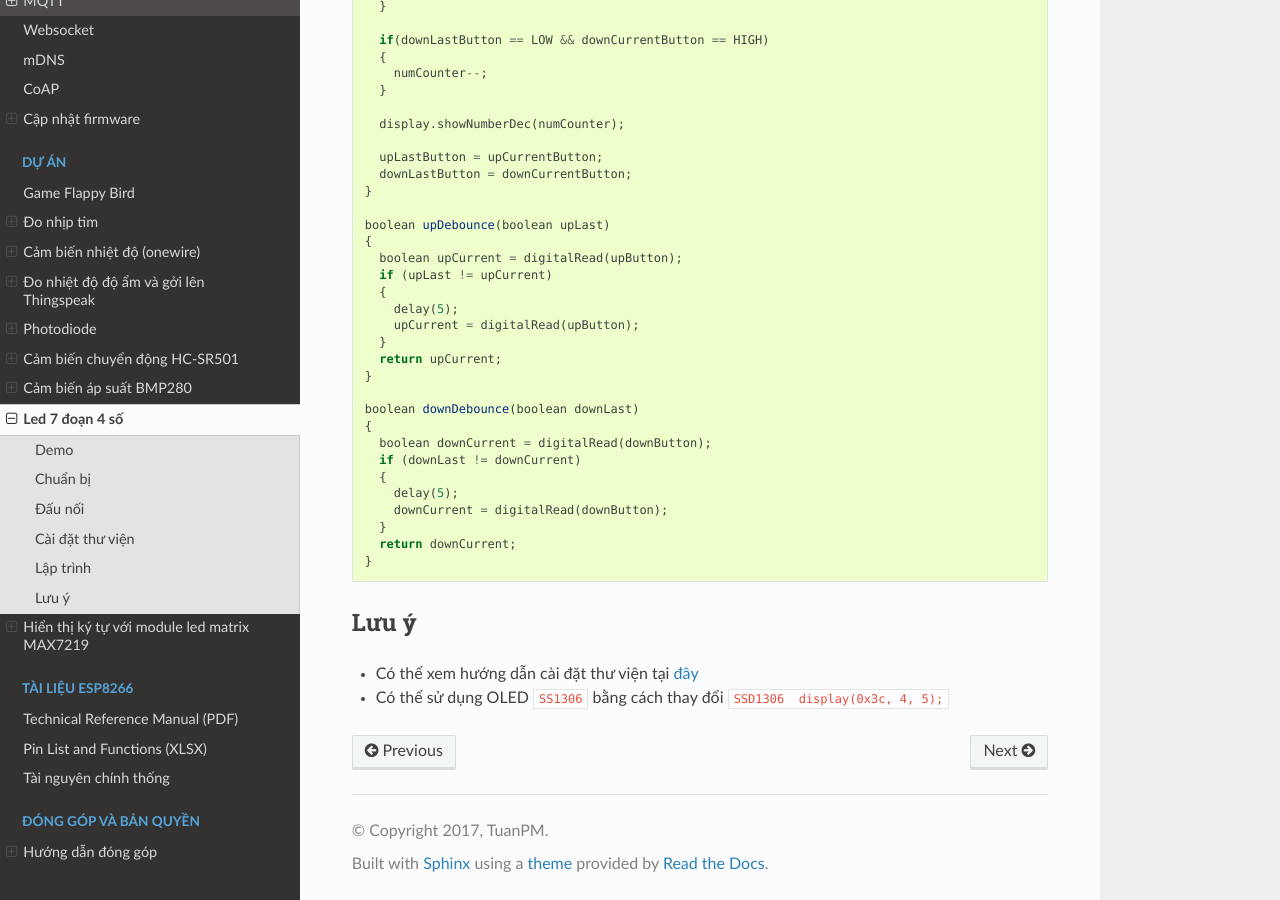
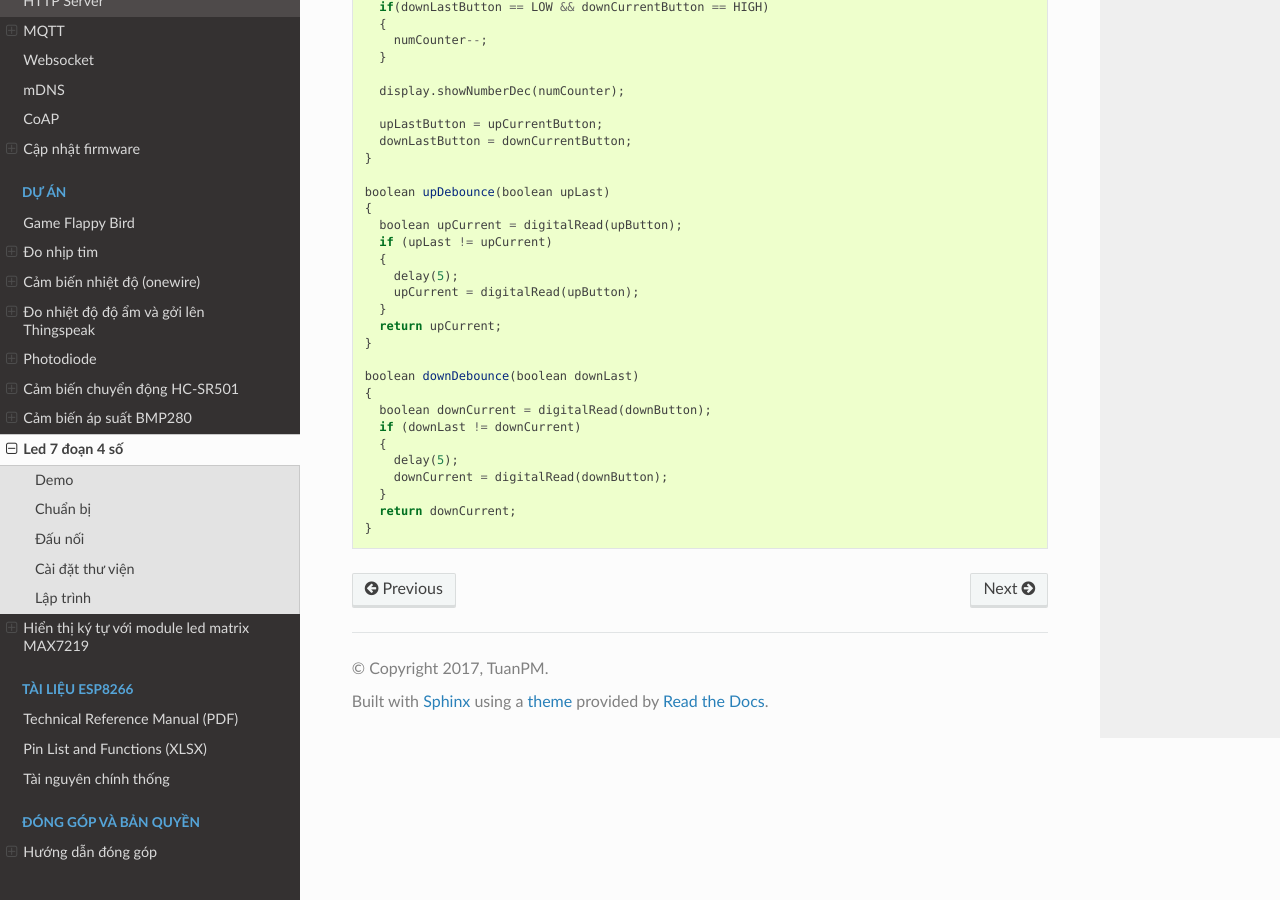
Before and after one commit to esp8266vn/arduino.esp8266.vn, a Sphinx documentation site: the page built from docs/projects/4led7seg.rst, in a window 1280 px wide and 900 px high, scrolled down 2089 px. Built offline with Sphinx 7.4.7 and the Read the Docs theme 2.0.0, drawn with Linux system fonts in a browser that asks for light colours; some of the changed text lies outside the part shown.

Commit message:
change library

```diff
--- a/docs/projects/4led7seg.rst
+++ b/docs/projects/4led7seg.rst
@@ -29,8 +29,6 @@
 +--------------------+----------------------------------------------------------+
 | **Thư viện**       | **Link**                                                 |
 +====================+==========================================================+
-| OLED               | https://github.com/squix78/esp8266-oled-ssd1306          |
-+--------------------+----------------------------------------------------------+
 | Thư viện TM1637    | https://github.com/avishorp/TM1637                       |
 | Display            |                                                          |
 +--------------------+----------------------------------------------------------+
@@ -108,10 +106,3 @@
     }
     return downCurrent;
   }
-
-
-Lưu ý
-=====
-
-* Có thể xem hướng dẫn cài đặt thư viện tại `đây <https://www.arduino.cc/en/guide/libraries>`_
-* Có thể sử dụng OLED ``SS1306`` bằng cách thay đổi ``SSD1306  display(0x3c, 4, 5);``
```
